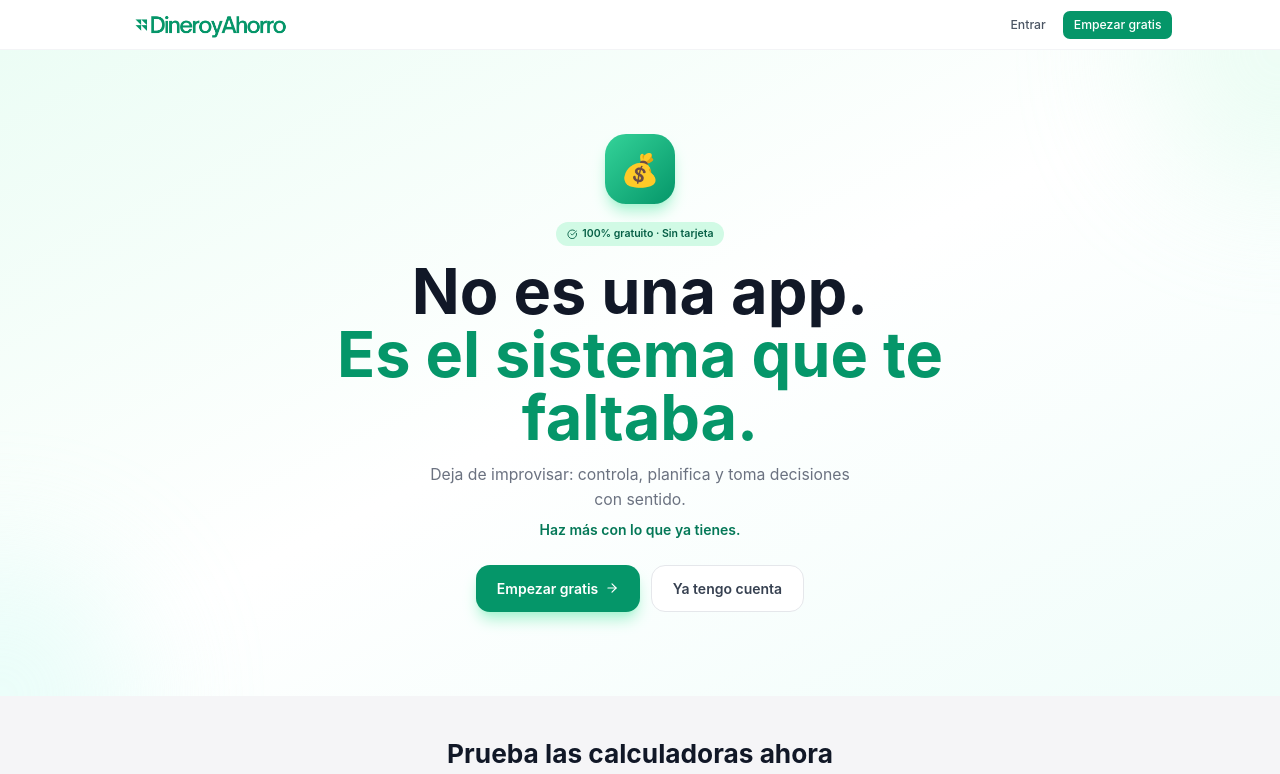
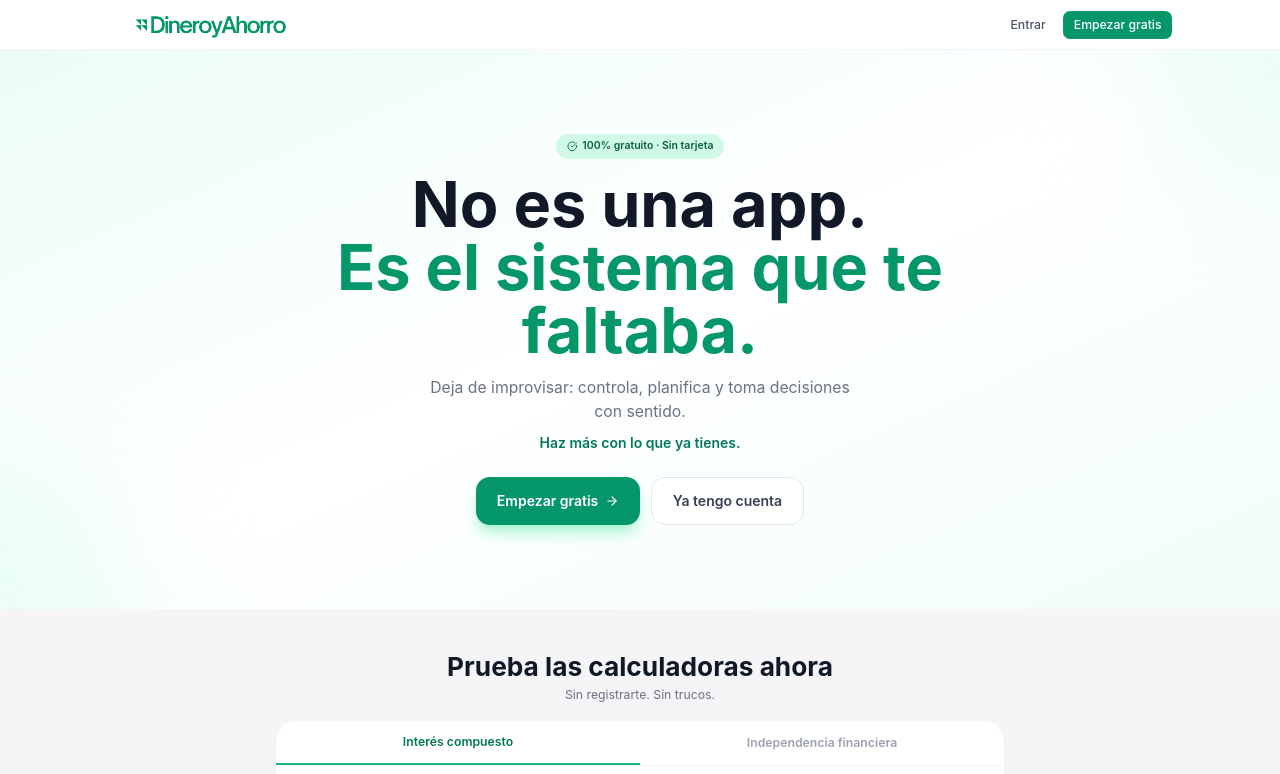
Before and after one commit to josemartoscv-pixel/quantix, a Next.js app: page / in a window 1280 px wide. Shown: the top 774 px of the page. Built offline with nearby package versions, Linux system fonts and the light colour scheme; no server answers.

Commit message:
Remove money bag emoji from landing hero

```diff
--- a/src/app/page.tsx
+++ b/src/app/page.tsx
@@ -84,11 +84,6 @@ export default async function LandingPage() {
         </div>
         <div className="max-w-7xl mx-auto px-5 sm:px-6 lg:px-8 relative">
           <div className="text-center max-w-4xl mx-auto">
-            <div className="flex justify-center mb-5">
-              <div className="w-16 h-16 sm:w-20 sm:h-20 rounded-3xl bg-gradient-to-br from-emerald-400 to-emerald-600 flex items-center justify-center text-3xl sm:text-4xl shadow-lg shadow-emerald-200">
-                💰
-              </div>
-            </div>
             <div className="inline-flex items-center gap-1.5 bg-emerald-100 text-emerald-800 text-xs font-semibold px-3 py-1.5 rounded-full mb-4">
               <CheckCircle className="w-3 h-3" />
               100% gratuito · Sin tarjeta
```
